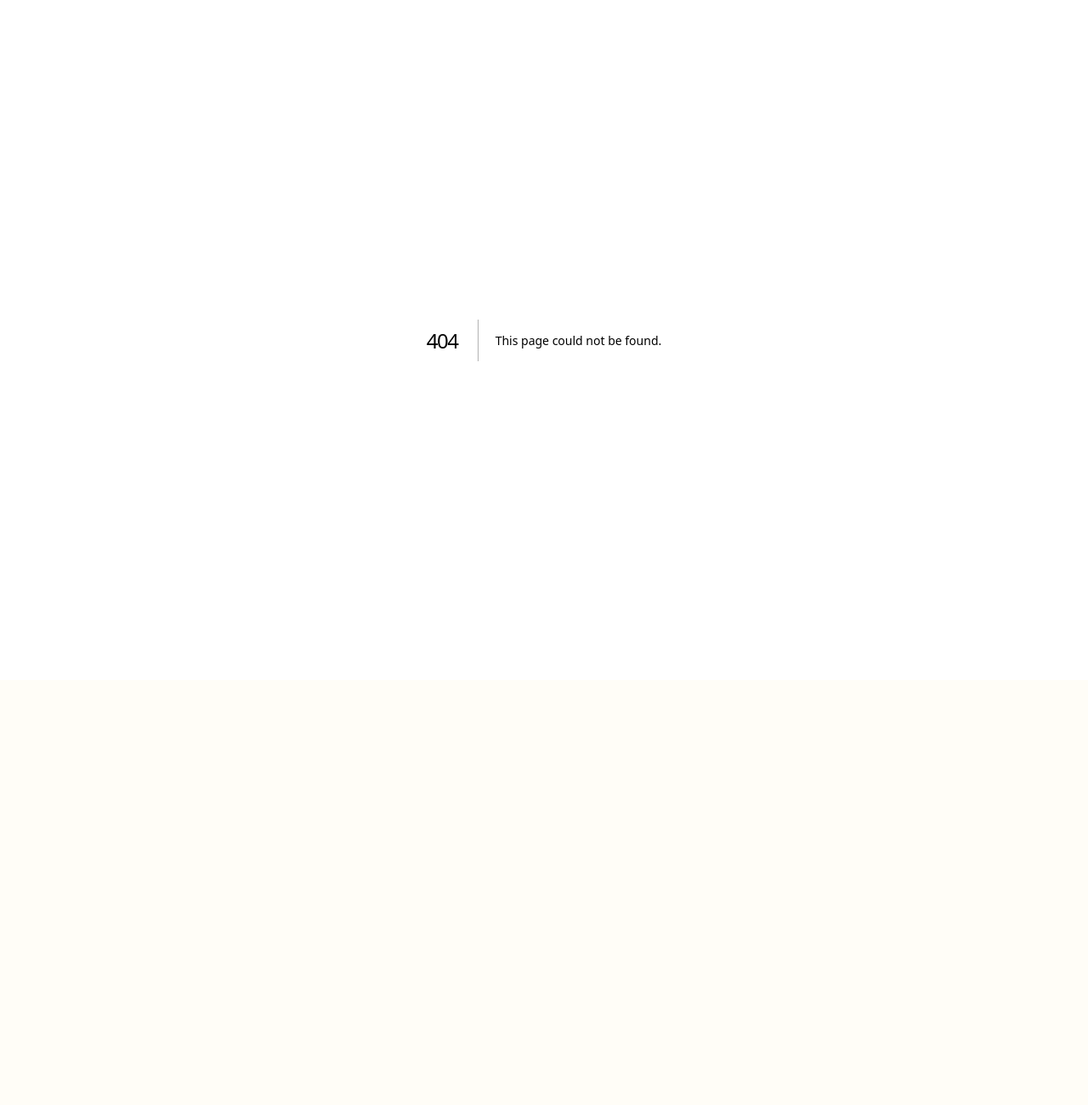
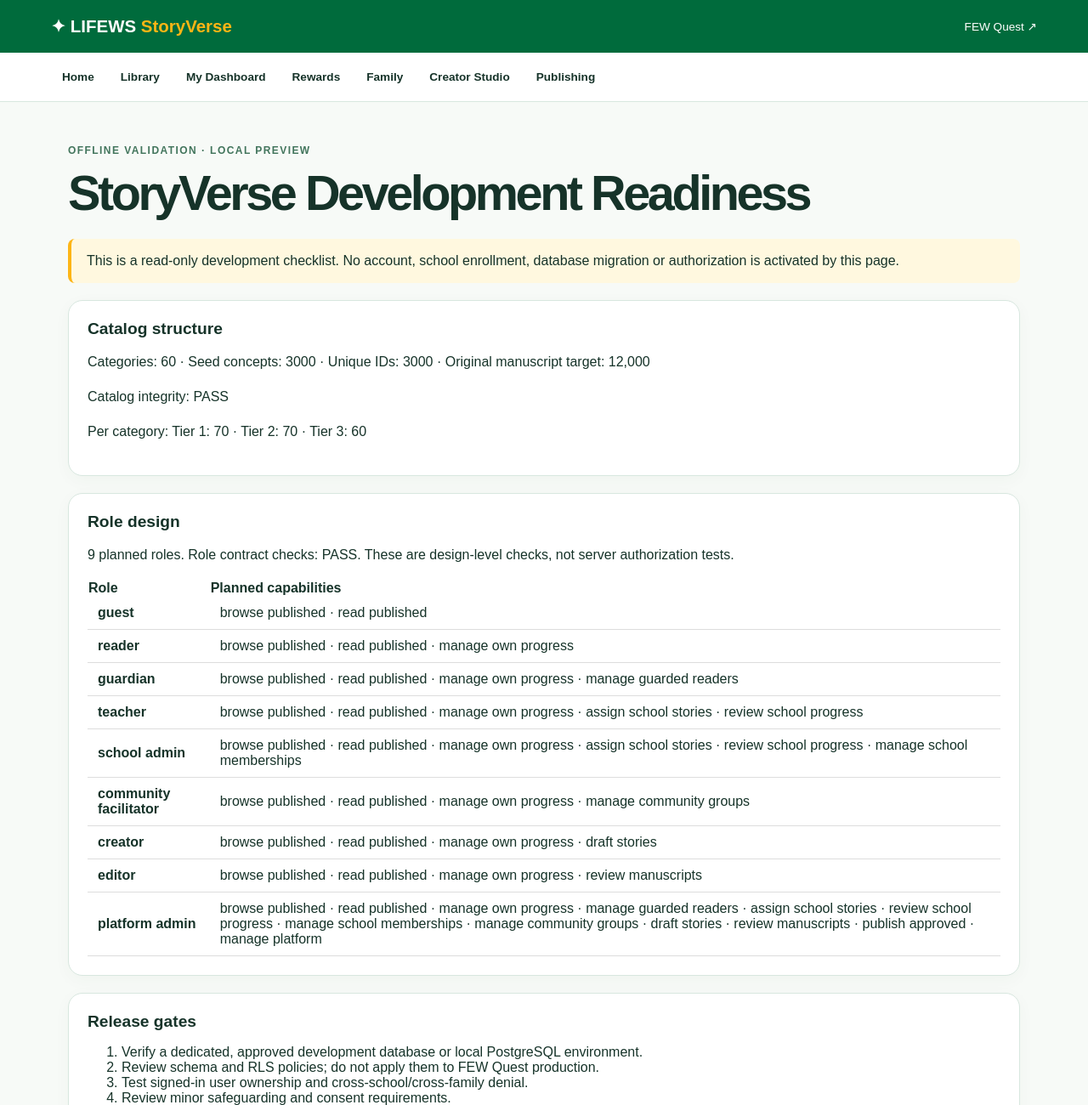
Before and after one commit to Profgabby/Few-quest, a Next.js app: page /en/storyverse/readiness in a window 1280 px wide. Before the commit this address had no page. Shown: the top 1300 px of the page at 85% size. Before the commit the page ends 800 px from the top, so only its background shows below. Built offline with nearby package versions, Linux system fonts and the light colour scheme.

Commit message:
Add read-only StoryVerse readiness dashboard for offline catalog and role checks

```diff
--- /dev/null
+++ b/app/[locale]/storyverse/readiness/page.tsx
@@ -0,0 +1,17 @@
+import {notFound} from "next/navigation";
+import Link from "next/link";
+import {isLocale} from "@/lib/i18n";
+import {StudioShell,Notice,Panel} from "@/components/storyverse/studio-shell";
+import {STORYVERSE_ROLES,capabilityMatrix,validateRoleMatrix} from "@/lib/storyverse/role-contract";
+import {validateStoryCollectionPlan,storyCollectionPlan} from "@/lib/storyverse/theme-catalog";
+export default async function Page({params}:{params:Promise<{locale:string}>}){
+ const {locale}=await params;if(!isLocale(locale))notFound();
+ const catalog=validateStoryCollectionPlan(),roles=validateRoleMatrix();
+ return <StudioShell locale={locale} title="StoryVerse Development Readiness" eyebrow="OFFLINE VALIDATION">
+ <Notice>This is a read-only development checklist. No account, school enrollment, database migration or authorization is activated by this page.</Notice>
+ <Panel title="Catalog structure"><p>Categories: {catalog.themes} · Seed concepts: {catalog.seededConcepts} · Unique IDs: {catalog.uniqueConceptIds} · Original manuscript target: {catalog.target.toLocaleString("en-US")}</p><p role="status">Catalog integrity: {catalog.consistent?"PASS":"REVIEW REQUIRED"}</p><p>Per category: {storyCollectionPlan[0].tierTargets.map(t=>`Tier ${t.tier}: ${t.count}`).join(" · ")}</p></Panel>
+ <Panel title="Role design"><p>{STORYVERSE_ROLES.length} planned roles. Role contract checks: {roles?"PASS":"REVIEW REQUIRED"}. These are design-level checks, not server authorization tests.</p>
+ <div style={{overflowX:"auto"}}><table style={{width:"100%",textAlign:"left",borderCollapse:"collapse"}}><thead><tr><th scope="col">Role</th><th scope="col">Planned capabilities</th></tr></thead><tbody>{capabilityMatrix().map(item=><tr key={item.role}><th scope="row" style={{padding:"10px 12px",borderBottom:"1px solid #ddd"}}>{item.role.replaceAll("_"," ")}</th><td style={{padding:"10px 12px",borderBottom:"1px solid #ddd"}}>{item.capabilities.join(" · ").replaceAll("_"," ")}</td></tr>)}</tbody></table></div></Panel>
+ <Panel title="Release gates"><ol><li>Verify a dedicated, approved development database or local PostgreSQL environment.</li><li>Review schema and RLS policies; do not apply them to FEW Quest production.</li><li>Test signed-in user ownership and cross-school/cross-family denial.</li><li>Review minor safeguarding and consent requirements.</li><li>Verify real authentication, published-story filtering, accessibility and regression tests.</li></ol><Link href={`/${locale}/storyverse/school`}>Return to School StoryVerse →</Link></Panel>
+ </StudioShell>;
+}
```
